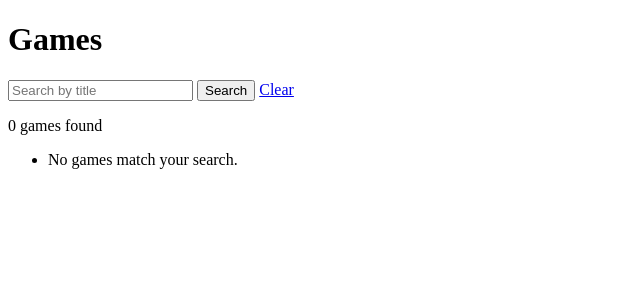
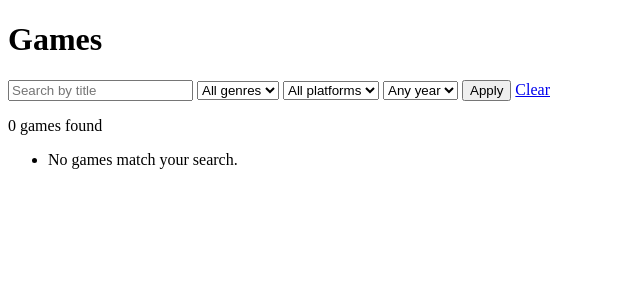
Before and after one commit to celinegiang/GameRatingsProj, a Django app: page /games/ in a window 1280 px wide. Shown: the top 300 px of the page, without its empty margins (0-640 px from the left). Run offline with Django 5.2, Linux system fonts and the light colour scheme; data that the repository does not hold is empty.

Commit message:
Add genre, platform and year filters

```diff
--- a/games/templates/games/game_list.html
+++ b/games/templates/games/game_list.html
@@ -7,9 +7,31 @@
 <body>
   <h1>Games</h1>
 
-  <form method="get">
+    <form method="get">
     <input type="search" name="q" placeholder="Search by title" value="{{ q }}">
-    <button type="submit">Search</button>
+
+    <select name="genre">
+      <option value="">All genres</option>
+      {% for g in genres %}
+        <option value="{{ g.name }}" {% if g.name == genre %}selected{% endif %}>{{ g.name }}</option>
+      {% endfor %}
+    </select>
+
+    <select name="platform">
+      <option value="">All platforms</option>
+      {% for p in platforms %}
+        <option value="{{ p.name }}" {% if p.name == platform %}selected{% endif %}>{{ p.name }}</option>
+      {% endfor %}
+    </select>
+
+    <select name="year">
+      <option value="">Any year</option>
+      {% for y in years %}
+        <option value="{{ y }}" {% if y|stringformat:"s" == year %}selected{% endif %}>{{ y }}</option>
+      {% endfor %}
+    </select>
+
+    <button type="submit">Apply</button>
     <a href="{% url 'game_list' %}">Clear</a>
   </form>
 
--- a/games/views.py
+++ b/games/views.py
@@ -1,12 +1,41 @@
 from django.shortcuts import render
 
-# Create your views here.
-from .models import Game
+from .models import Game, Genre, Platform
 
 
 def game_list(request):
     q = request.GET.get("q", "").strip()
+    genre = request.GET.get("genre", "").strip()
+    platform = request.GET.get("platform", "").strip()
+    year = request.GET.get("year", "").strip()
+
     games = Game.objects.prefetch_related("genres", "platforms")
     if q:
         games = games.filter(title__icontains=q)
-    return render(request, "games/game_list.html", {"games": games, "q": q})
+    if genre:
+        games = games.filter(genres__name=genre)
+    if platform:
+        games = games.filter(platforms__name=platform)
+    if year.isdigit():
+        games = games.filter(release_year=int(year))
+    else:
+        year = ""  # ignore junk like ?year=abc
+
+    years = (
+        Game.objects.exclude(release_year=None)
+        .order_by("-release_year")
+        .values_list("release_year", flat=True)
+        .distinct()
+    )
+
+    context = {
+        "games": games,
+        "genres": Genre.objects.all(),
+        "platforms": Platform.objects.all(),
+        "years": years,
+        "q": q,
+        "genre": genre,
+        "platform": platform,
+        "year": year,
+    }
+    return render(request, "games/game_list.html", context)
```
